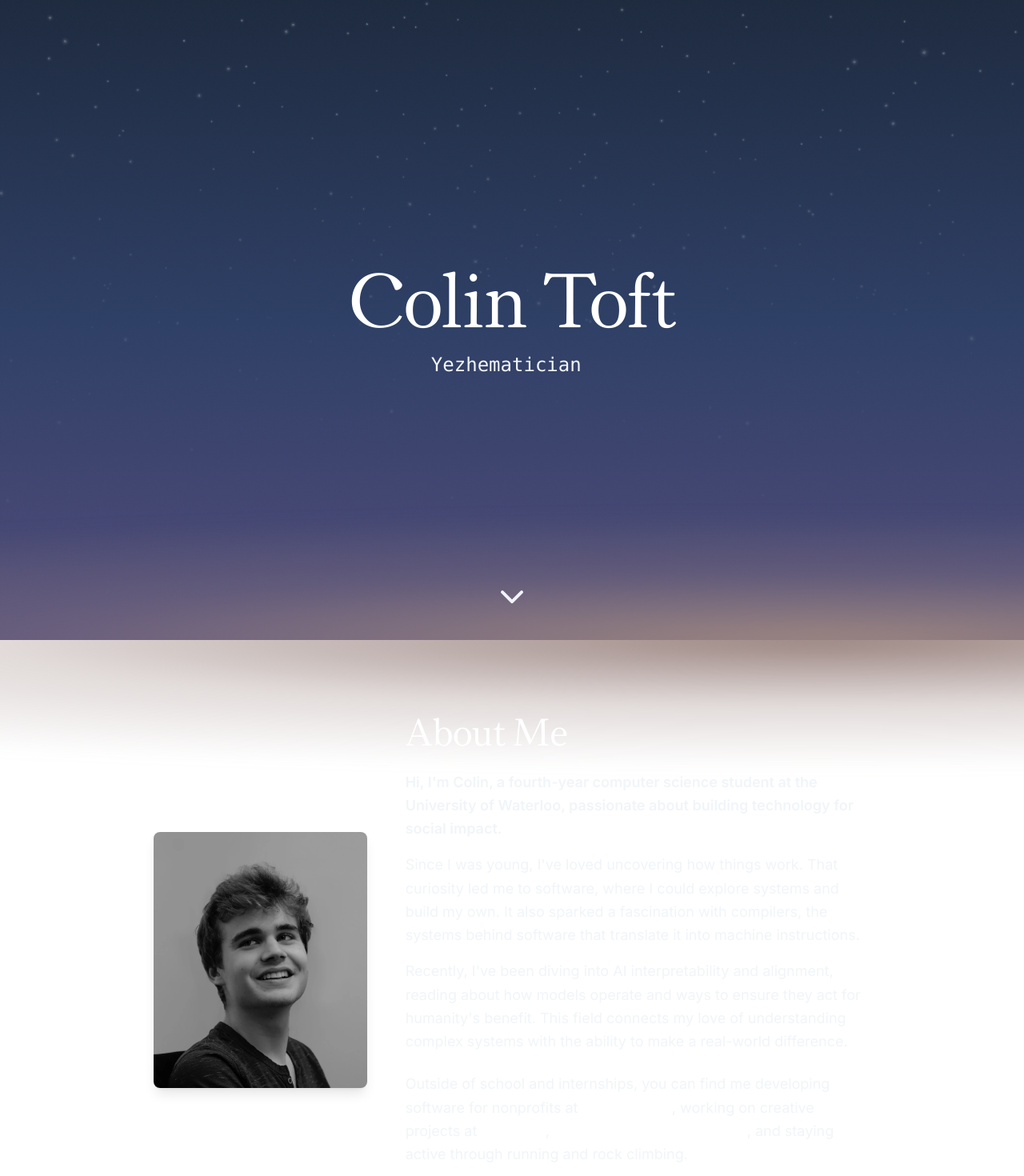
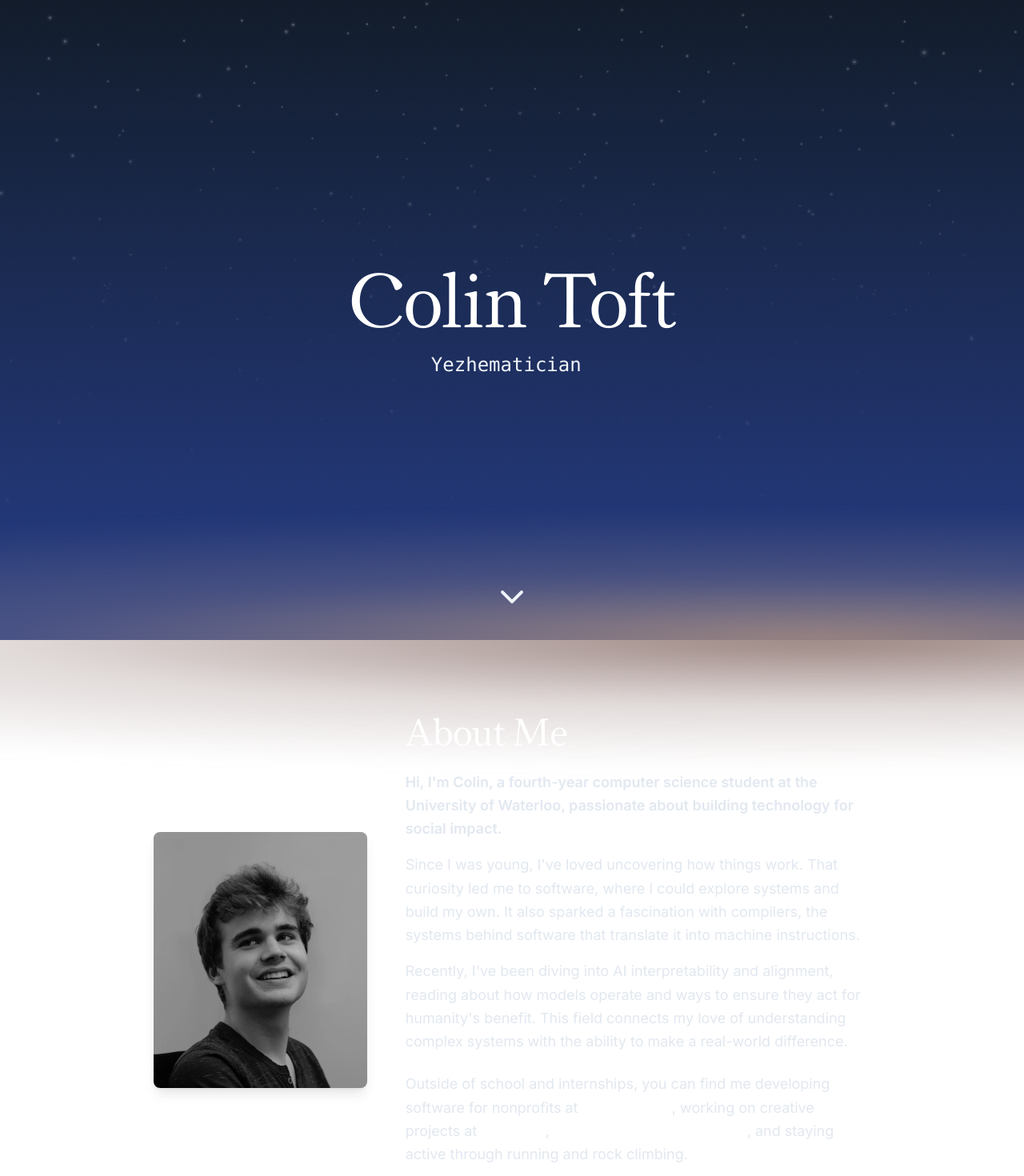
Before and after one commit to ColinToft/ColinToft.github.io, a Next.js app: page / in a window 1280 px wide. Shown: the top 1470 px of the page at 80% size. Built offline with nearby package versions, Linux system fonts and the light colour scheme.

Commit message:
No dawn color for now

```diff
--- a/src/components/About.tsx
+++ b/src/components/About.tsx
@@ -37,26 +37,26 @@ const About = () => {
                     <h2 className='font-serif text-4xl md:text-5xl font-bold text-white mb-6'>
                         About Me
                     </h2>
-                    <p className='text-slate-100 text-lg mb-4 leading-relaxed font-semibold'>
+                    <p className='text-slate-200 text-lg mb-4 leading-relaxed font-semibold'>
                         Hi, I&apos;m Colin, a fourth-year computer science
                         student at the University of Waterloo, passionate about
                         building technology for social impact.
                     </p>
-                    <p className='text-slate-100 text-lg mb-4 leading-relaxed'>
+                    <p className='text-slate-200 text-lg mb-4 leading-relaxed'>
                         Since I was young, I&apos;ve loved uncovering how things
                         work. That curiosity led me to software, where I could
                         explore systems and build my own. It also sparked a
                         fascination with compilers, the systems behind software
                         that translate it into machine instructions.
                     </p>
-                    <p className='text-slate-100 text-lg mb-6 leading-relaxed'>
+                    <p className='text-slate-200 text-lg mb-6 leading-relaxed'>
                         Recently, I&apos;ve been diving into AI interpretability
                         and alignment, reading about how models operate and ways
                         to ensure they act for humanity&apos;s benefit. This
                         field connects my love of understanding complex systems
                         with the ability to make a real-world difference.
                     </p>
-                    <p className='text-slate-100 text-lg mb-6 leading-relaxed'>
+                    <p className='text-slate-200 text-lg mb-6 leading-relaxed'>
                         Outside of school and internships, you can find me
                         developing software for nonprofits at{" "}
                         <a
--- a/src/components/Background.tsx
+++ b/src/components/Background.tsx
@@ -172,9 +172,9 @@ const nightColors = {
 };
 
 const dawnColors = {
-    top: new THREE.Color("#202e46"),
-    middle: new THREE.Color("#344569"),
-    bottom: new THREE.Color("#5d5173"),
+    top: new THREE.Color("#101a29"),
+    middle: new THREE.Color("#1a2b58"),
+    bottom: new THREE.Color("#243c87"),
 };
 
 const BackgroundCanvas = () => {
```
